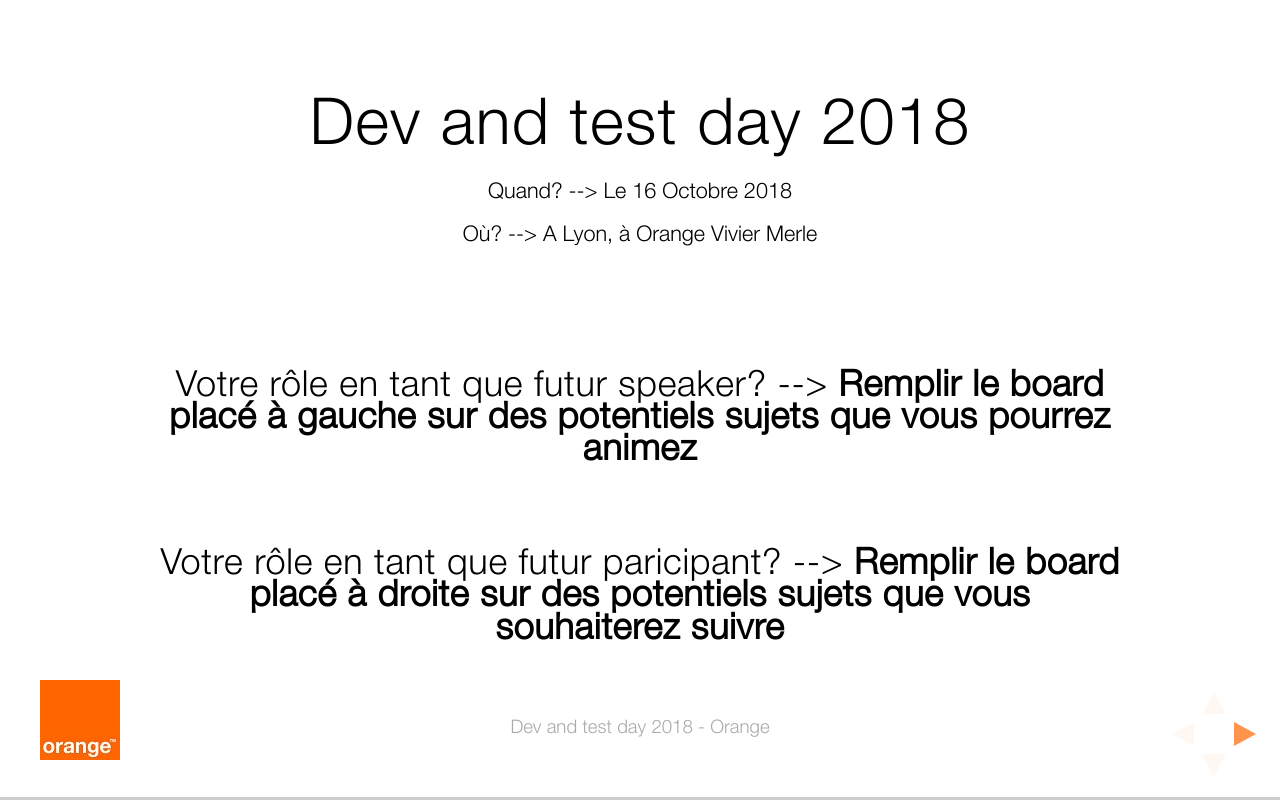
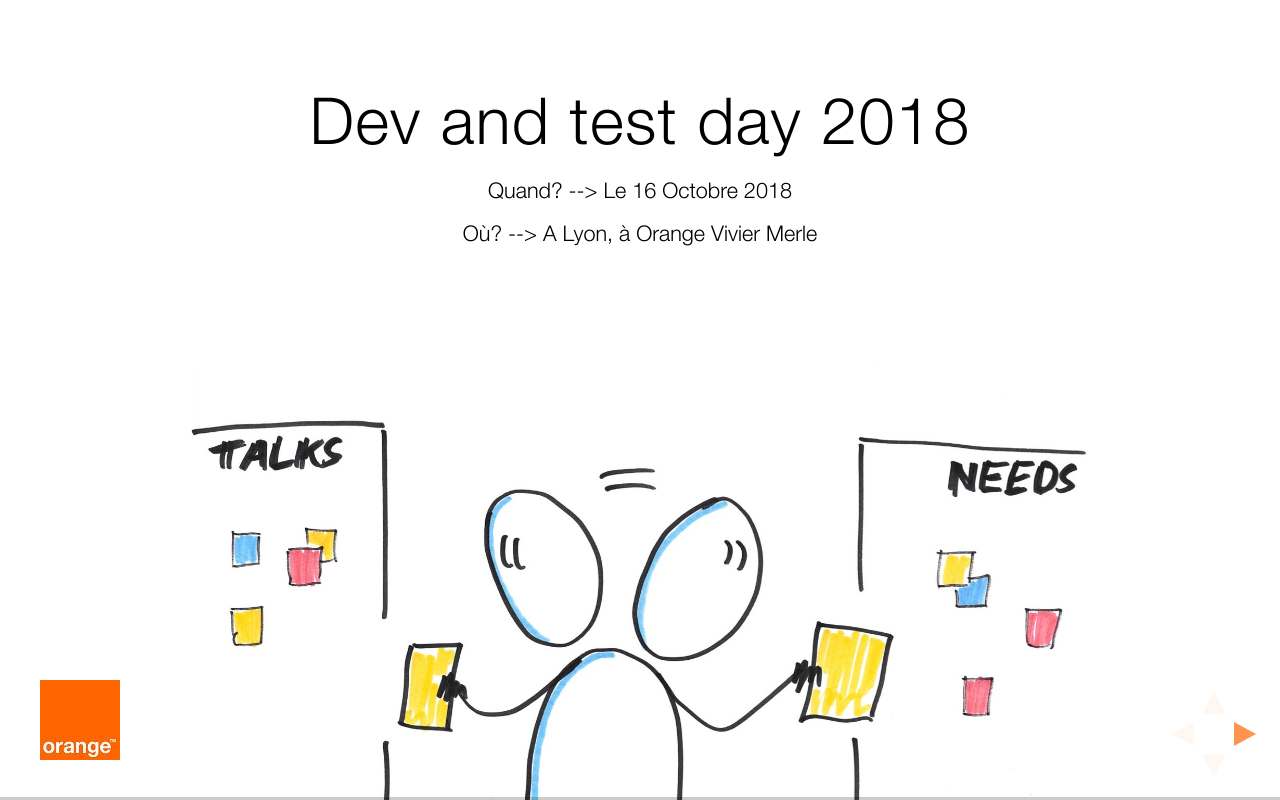
Before and after one commit to caroleBRA/caroleBRA.github.io, a website: page index.html in a window 1280 px wide. Drawn offline with Linux system fonts and the light colour scheme.

Commit message:
Insert picture for illustration

```diff
--- a/index.html
+++ b/index.html
@@ -50,10 +50,7 @@
 						<small>Quand?   --> Le 16 Octobre 2018</small></br>
 						<small>Où?      --> A Lyon, à Orange Vivier Merle</small></br>
 					</br>
-					</br>
-
-						<h4>Votre rôle en tant que futur speaker?   --> <strong>Remplir le board placé à gauche sur des potentiels sujets que vous pourrez animez</strong></h4></br>
-						<h4>Votre rôle en tant que futur paricipant?   --> <strong>Remplir le board placé à droite sur des potentiels sujets que vous souhaiterez suivre</strong></h4></br>
+						<img src="dev-and-test-day-attendee.jpg" alt="illustration-dev-and-test-day-attendee">
 					</p>
 				</section>
 				<section>
```
Also changed, not shown: dev-and-test-day-attendee.jpg (added), 1 other file.
